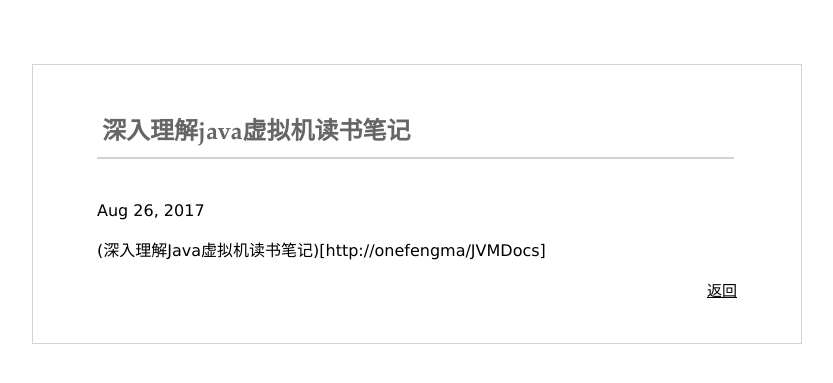
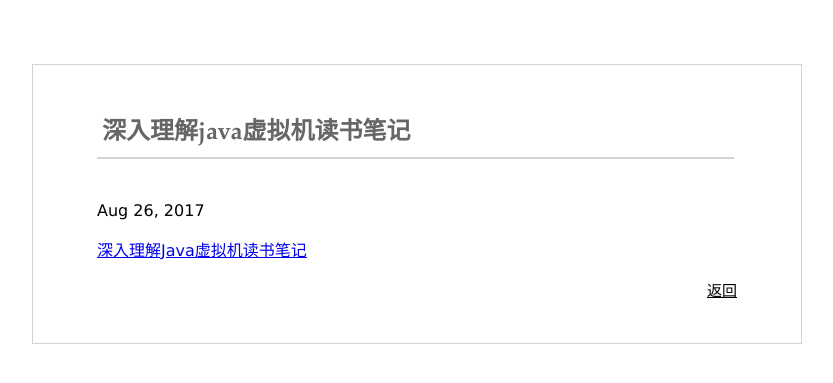
Before and after one commit to chufengma/blog, a Jekyll site: the page built from _posts/2017-08-26-深入理解JAVA虚拟机读书笔记.md, in a window 1280 px wide. Shown: the top 383 px of the page, without its empty margins (224-1057 px from the left). Built offline with Jekyll 4.4.1, drawn with Linux system fonts in a browser that asks for light colours; our own code applies the rules of GitHub Pages for plain Markdown files.

Commit message:
Update 2017-08-26-深入理解JAVA虚拟机读书笔记.md

```diff
--- a/_posts/2017-08-26-深入理解JAVA虚拟机读书笔记.md
+++ b/_posts/2017-08-26-深入理解JAVA虚拟机读书笔记.md
@@ -1 +1 @@
-(深入理解Java虚拟机读书笔记)[http://onefengma/JVMDocs]
+[深入理解Java虚拟机读书笔记](http://onefengma/JVMDocs)
```
